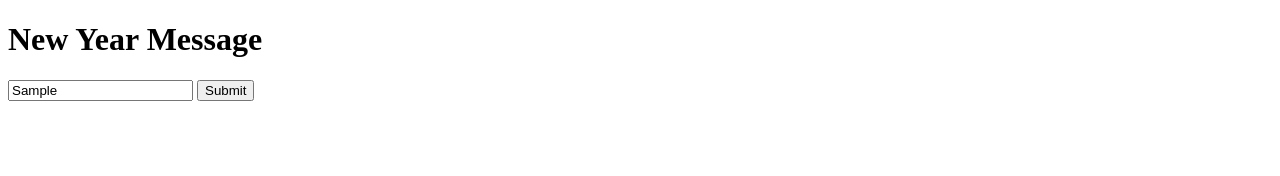
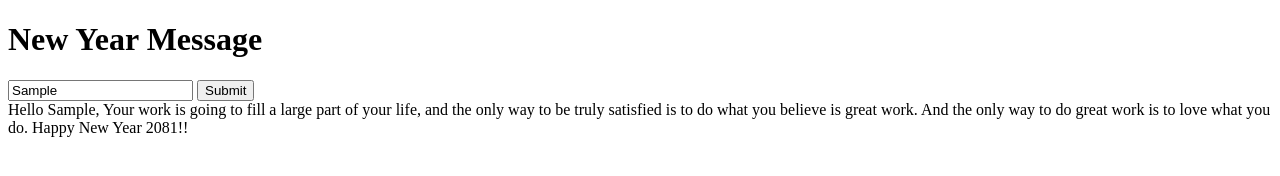
Before and after one commit to spiderb59/particleJsDemo, a plain HTML site: page index.html in a window 1280 px wide. Both pictures are taken after typing "Sample" into the empty fields and a click on the button "Submit". Drawn offline with nearby package versions, Linux system fonts and the light colour scheme.

Commit message:
Added function to display message

```diff
--- a/index.html
+++ b/index.html
@@ -14,7 +14,9 @@
 
 	<script src="https://cdn.jsdelivr.net/particles.js/2.0.0/particles.min.js"></script>
 	<script>
-		const messages = [
+		function displayMessage() {
+			const name = document.getElementById("name").value;
+			const messages = [
 			  "Believe in yourself and all that you are. Know that there is something inside you that is greater than any obstacle.",
 			  "The only way to do great work is to love what you do.",
 			  "Success is not final, failure is not fatal: it is the courage to continue that counts.",
@@ -91,6 +93,10 @@
 			"A person who never made a mistake never tried anything new.",
 			"Success is not the key to happiness. Happiness is the key to success. If you love what you are doing, you will be successful.",
 			];
+			let message = messages[Math.floor(Math.random() * messages.length)];
+			document.getElementById("greeting").textContent = `Hello ${name}, ${message} Happy New Year 2081!!`;
+
+		}
 	</script>
 </body>
 </html>
```
